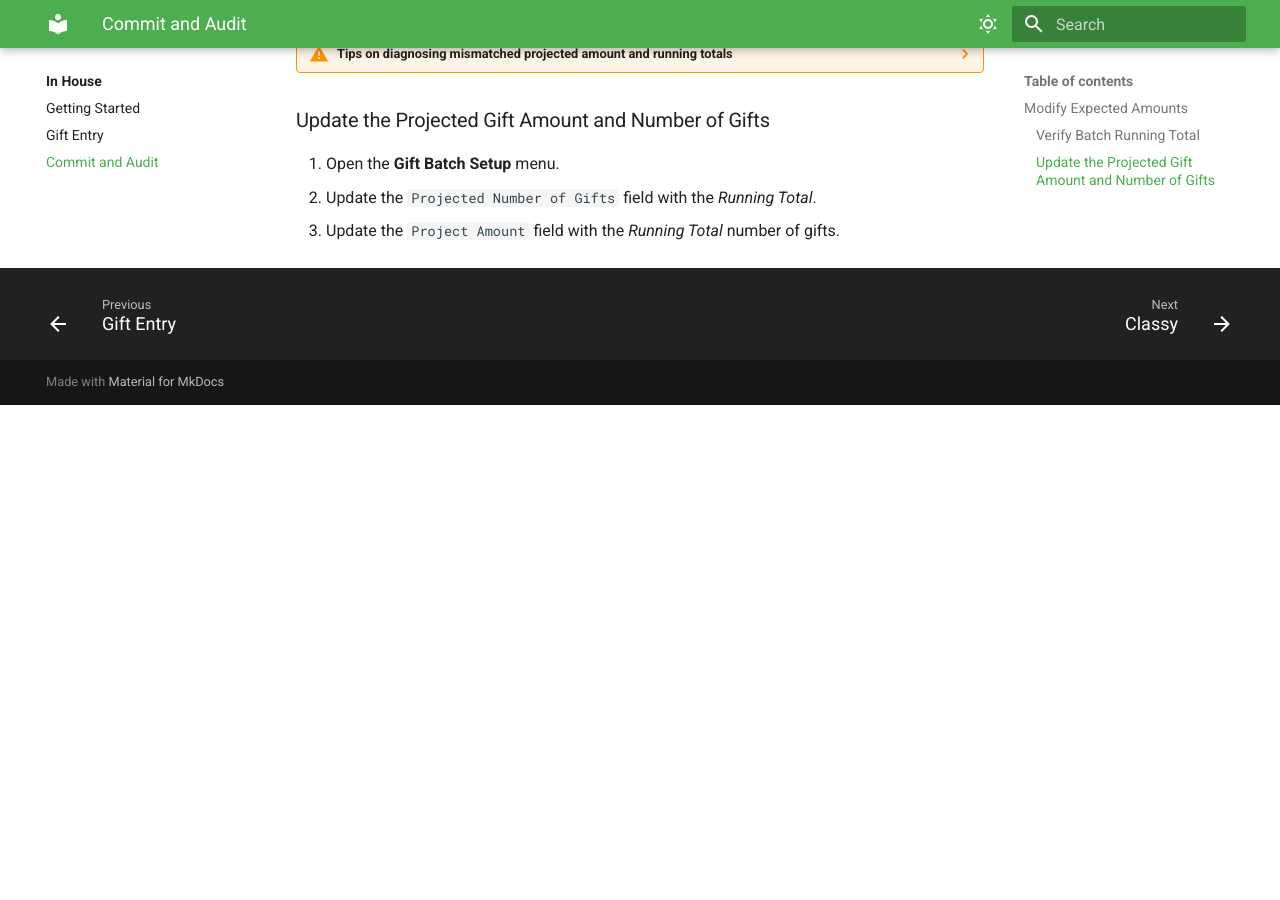
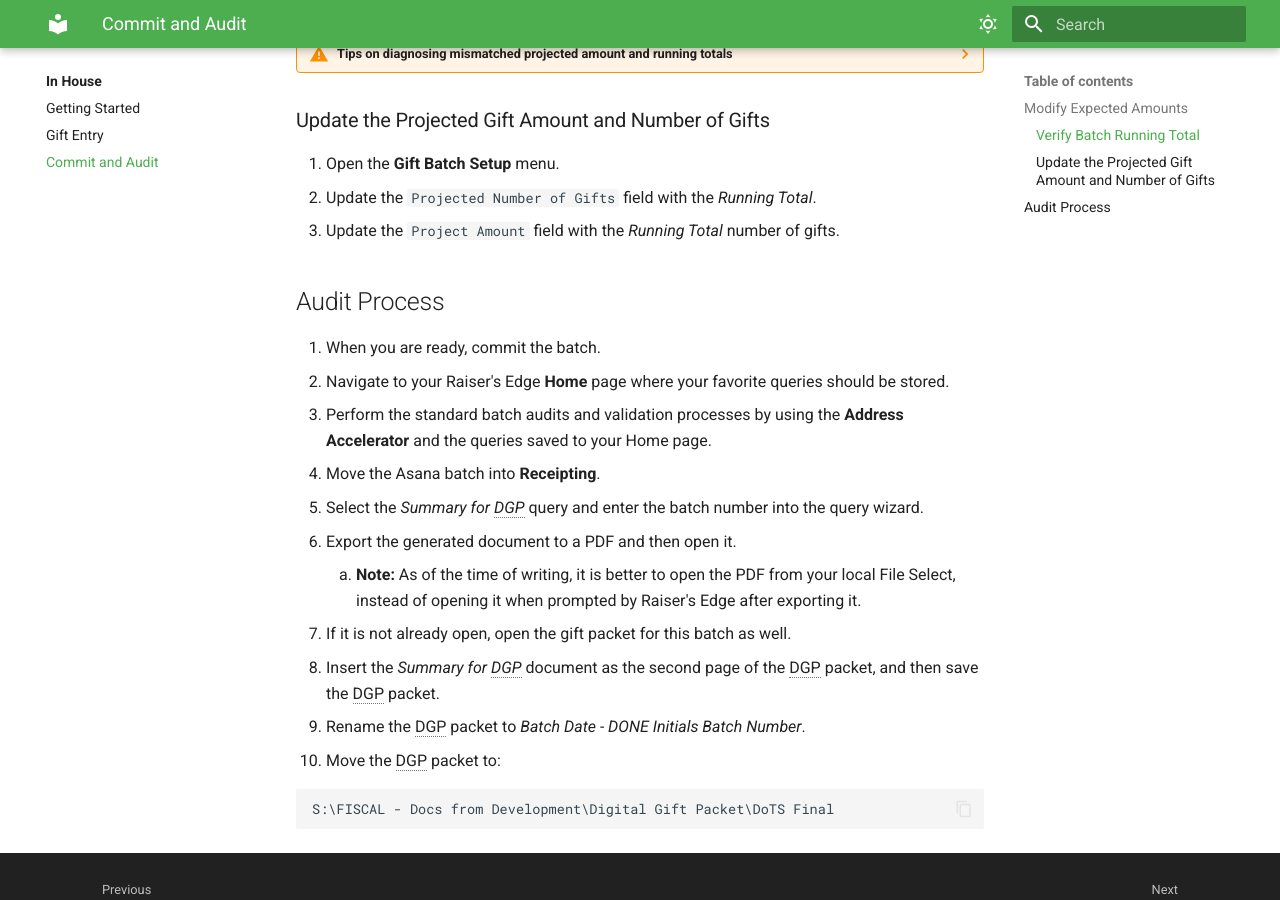
Before and after one commit to jsalsbury-ofb/ofb-docs, an MkDocs documentation site: the page built from docs/in-house/commit.md, in a window 1280 px wide and 900 px high, scrolled down 789 px. Built offline with MkDocs 1.6.1 and Material for MkDocs 9.7.7, drawn with Linux system fonts in a browser that asks for light colours; before the commit the page ends 1194 px from its top, so only the background shows below that.

Commit message:
Finished in house commit article.

````diff
--- a/docs/in-house/commit.md
+++ b/docs/in-house/commit.md
@@ -27,3 +27,21 @@ For context, it is necessary to update the expected amounts in batch because the
 1. Open the **Gift Batch Setup** menu.
 2. Update the `Projected Number of Gifts` field with the *Running Total*.
 3. Update the `Project Amount` field with the *Running Total* number of gifts.
+
+## Audit Process
+
+1. When you are ready, commit the batch.
+2. Navigate to your Raiser's Edge **Home** page where your favorite queries should be stored.
+3. Perform the standard batch audits and validation processes by using the **Address Accelerator** and the queries saved to your Home page.
+4. Move the Asana batch into **Receipting**.
+5. Select the *Summary for DGP* query and enter the batch number into the query wizard.
+6. Export the generated document to a PDF and then open it.
+    1. **Note:** As of the time of writing, it is better to open the PDF from your local File Select, instead of opening it when prompted by Raiser's Edge after exporting it.
+7. If it is not already open, open the gift packet for this batch as well.
+8. Insert the *Summary for DGP* document as the second page of the DGP packet, and then save the DGP packet.
+9. Rename the DGP packet to *Batch Date - DONE Initials Batch Number*.
+10. Move the DGP packet to:
+
+```text
+S:\FISCAL - Docs from Development\Digital Gift Packet\DoTS Final
+```
````
